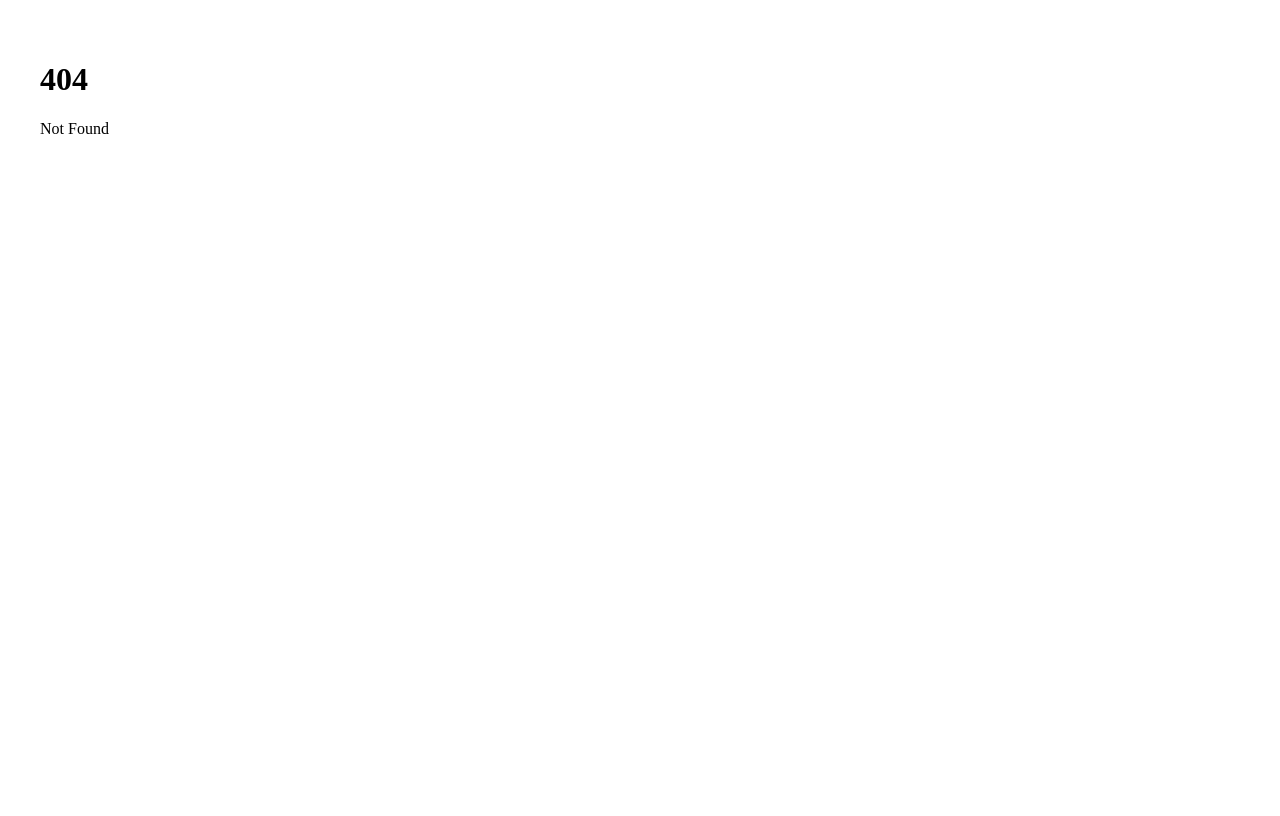
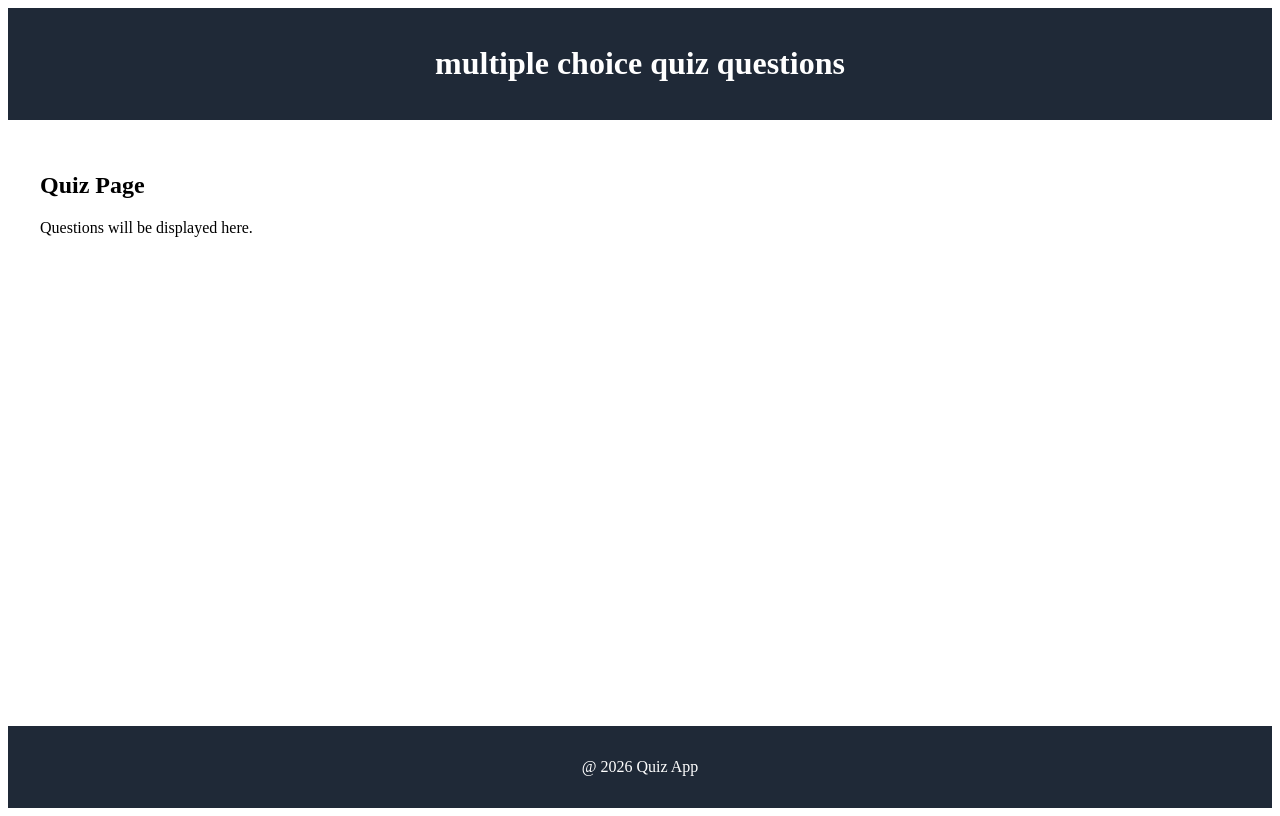
Before and after one commit to ranjanrai12/svelte-five-quiz-app, a SvelteKit app: page /quiz in a window 1280 px wide. Before the commit this address had no page. Built offline with nearby package versions, Linux system fonts and the light colour scheme.

Commit message:
folder structure with routes is added

```diff
--- /dev/null
+++ b/src/lib/components/layout/footer.svelte
@@ -0,0 +1,12 @@
+<footer class="footer">
+	<p>@ 2026 Quiz App</p>
+</footer>
+
+<style>
+	.footer {
+		padding: 1rem;
+		background: #1f2937;
+		color: white;
+		text-align: center;
+	}
+</style>
--- /dev/null
+++ b/src/lib/components/layout/header.svelte
@@ -0,0 +1,12 @@
+<header class="main-header">
+    <h1>multiple choice quiz questions</h1>
+</header>
+
+<style>
+    .main-header {
+        padding: 1rem;
+		background: #1f2937;
+		color: white;
+		text-align: center;
+    }
+</style>
--- a/src/routes/+layout.svelte
+++ b/src/routes/+layout.svelte
@@ -1,13 +1,15 @@
 <script lang="ts">
-	const { children } = $props()
+	import Header from "$lib/components/layout/header.svelte";
+	import Footer from "$lib/components/layout/footer.svelte";
+	const { children } = $props();
 </script>
 
 <div class="main-quiz-container-app">
-	<!-- <Header /> -->
+	<Header />
 	<main>
-		{@render children() }
+		{@render children()}
 	</main>
-	<!-- <Footer /> -->
+	<Footer />
 </div>
 
 <style>
--- /dev/null
+++ b/src/routes/quiz/+page.svelte
@@ -0,0 +1,4 @@
+<section>
+	<h2>Quiz Page</h2>
+	<p>Questions will be displayed here.</p>
+</section>
```
Also changed, not shown: src/lib/data/quiz-questions-response.json (added, +42 -0 lines), src/routes/+page.svelte (+38 -2 lines), src/services/quiz.service.ts (added), src/styles/global.css (added).
